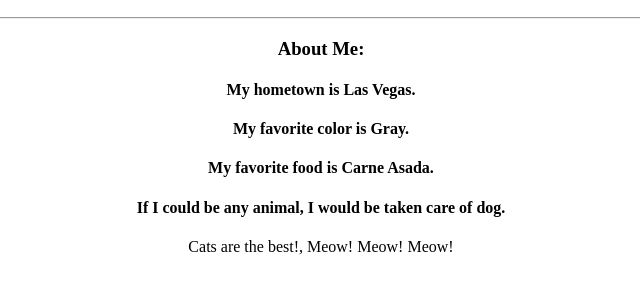
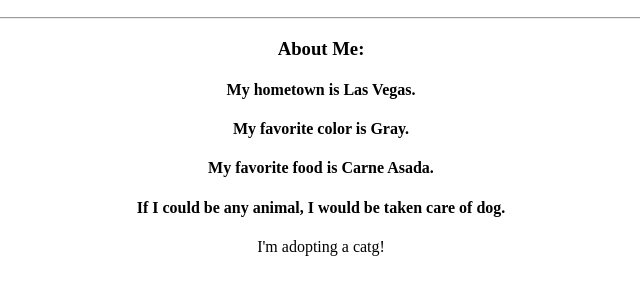
Before and after one commit to Adelgado4419/test_2022July26, a plain HTML site: page index.html in a window 1280 px wide. Shown: the part 110-404 px from the top of the page, without its empty margins (319-959 px from the left). Drawn offline with Linux system fonts and the light colour scheme.

Commit message:
Added in adopting a cat

```diff
--- a/index.html
+++ b/index.html
@@ -16,7 +16,7 @@
 					<h4>My favorite color is Gray.</h4>
 					<h4>My favorite food is Carne Asada.</h4>
 					<h4>If I could be any animal, I would be taken care of dog.</h4>
-					<p>Cats are the best!, Meow! Meow! Meow!</p>
+					<p>I'm adopting a catg!</p>
 			</div>
 		  </body>
 		</html>
```
